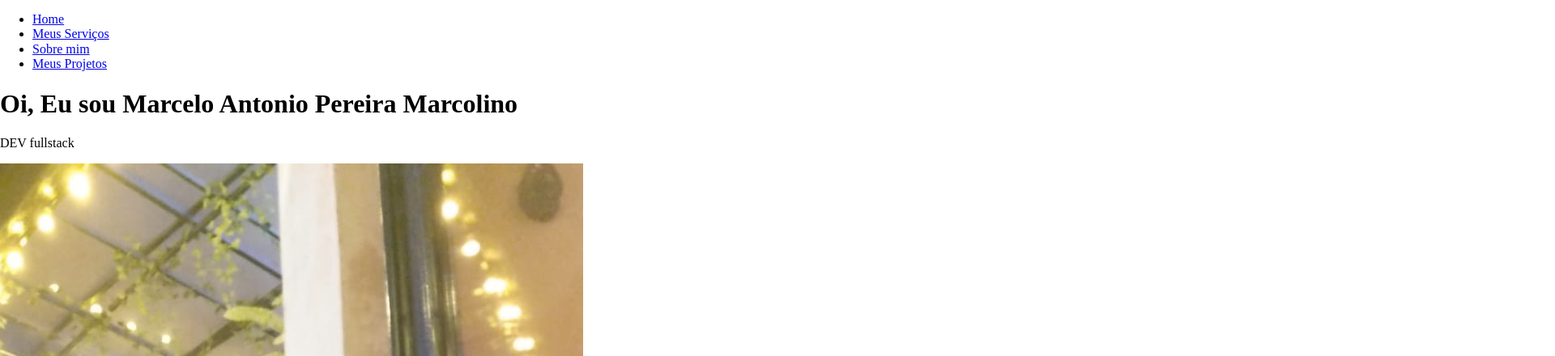
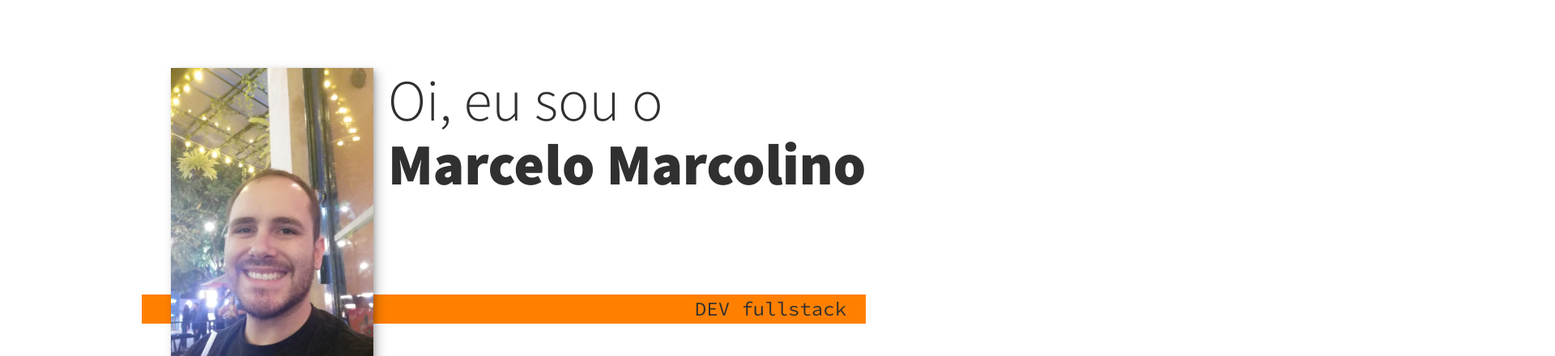
Before and after one commit to MarceloMarcolino/Portfolio, a plain HTML site: page index.html in a window 1280 px wide. Shown: the part 176-616 px from the top of the page at 81% size, 1920 px wide, since content can reach past the window. Drawn offline with nearby package versions, Linux system fonts and the light colour scheme.

Commit message:
Setting up the intro section

```diff
--- a/css/style.css
+++ b/css/style.css
@@ -21,6 +21,9 @@
 	--fs-h2: 2.25rem;
 	--fs-h3: 1.25rem;
 	--fs-body: 1rem;
+
+	--bs: 0.25em 0.25em 0.75em rgba(0,0,0,.25),
+		  0.125em 0.125em 0.25em rgba(0,0,0,.15);
 }
 
 @media (min-width: 800px) {
@@ -35,18 +38,24 @@
 /* General styles */
 
 body {
-	background: var(--clr-accent);
+	background: var(--clr-light);
 	color:  var(--clr-dark);
 	margin: 0;
 	font-family: var(--ff-primary);
 	font-size: var(--fs-body);
-	line-height: 1.6;
+	line-height: 1;
+}
+
+section {
+	padding: 5em 2em;
 }
 
 img {
 	display: block;
 	max-width: 100%;
 }
+
+strong { font-weight: var(--fw-bold); }
 
 /* Typography */
 
@@ -60,3 +69,76 @@ h3 {
 h1 { font-size: var(--fs-h1) }
 h2 { font-size: var(--fs-h2) }
 h3 { font-size: var(--fs-h3) }
+
+.section__title {
+	margin-bottom: .25em;
+}
+
+.section__title--intro {
+	font-weight: var(--fw-reg);
+}
+
+.section__title--intro strong {
+	display: block;
+}
+
+.section__subtitle {
+	margin: 0;
+	font-size: var(--fs-h3);
+}
+
+.section__subtitle--intro,
+.section__subtitle--about {
+	background: var(--clr-accent);
+	padding: .25em 1em;
+	font-family: var(--ff-secondary);
+	margin-bottom: 1em;
+}
+
+/* header */
+
+nav { display: none; }
+
+/* Intro section */
+
+.intro {
+	position: relative;
+}
+
+.intro__img {
+	box-shadow: var(--bs);
+}
+
+.section__subtitle--intro {
+	display: inline-block;
+}
+
+@media (min-width: 600px) {
+	.intro {
+		display: grid;
+		width: min-content;
+		margin: 0 auto;
+		grid-column-gap: 1em;
+		grid-template-areas:
+			"img title"
+			"img subtitle";
+		grid-template-columns: min-content max-content;
+	}
+
+	.intro__img {
+		grid-area: img;
+		min-width: 250px;
+		position: relative;
+		z-index: 2;
+	}
+
+	.section__subtitle--intro {
+		align-self: start;
+		grid-column: -1 / 1;
+		grid-row: 2;
+		text-align: right;
+		position: relative;
+		left: -1.5em;
+		width: calc(100% + 1.5em);
+	}
+}
--- a/index.html
+++ b/index.html
@@ -9,7 +9,7 @@
 		<link rel="stylesheet" href="https://cdnjs.cloudflare.com/ajax/libs/font-awesome/6.2.0/css/all.min.css" integrity="sha512-xh6O/CkQoPOWDdYTDqeRdPCVd1SpvCA9XXcUnZS2FmJNp1coAFzvtCN9BmamE+4aHK8yyUHUSCcJHgXloTyT2A==" crossorigin="anonymous" />
 
 		<!-- Atualizar com minhas próprias fontes -->
-		<link href="https://fonts.googleapis.com/css?family=Source+Code+Pro:400,900|Source+Sans+Pro:300,900&display=swap" rel="stylesheet":
+		<link href="https://fonts.googleapis.com/css?family=Source+Code+Pro:400,900|Source+Sans+Pro:300,900&display=swap" rel="stylesheet">
 
 		<link rel="stylesheet" href="css/style.css">
 
@@ -35,10 +35,10 @@
 		<!-- Introdução -->
 		<section class="intro" id="home">
 			<h1 class="section__title section__title--intro">
-				Oi, Eu sou <strong>Marcelo Antonio Pereira Marcolino</strong>
+				Oi, eu sou o <strong>Marcelo Marcolino</strong>
 			</h1>
 			<p class="section__subtitle section__subtitle--intro">DEV fullstack</p>
-			<img src="img/marcolino-dev-01.jpeg" alt="uma foto do Marcolino sorrindo">
+			<img src="img/marcolino-dev-01.jpeg" alt="uma foto do Marcolino sorrindo" class="intro__img">
 		</section>
 
 		<!-- Meus serviços -->
@@ -67,7 +67,7 @@
 		<!-- Sobre mim -->
 		<section class="about-me" id="about">
 			<h2 class="section__title section__title--about">Quem eu sou</h2>
-			<p class="section__subtitle section__subtitle--about"></p>
+			<p class="section__subtitle section__subtitle--about">Desenvolvedor baseado em São Paulo</p>
 
 			<div class="about-me__body">
 				<p></p>
```
